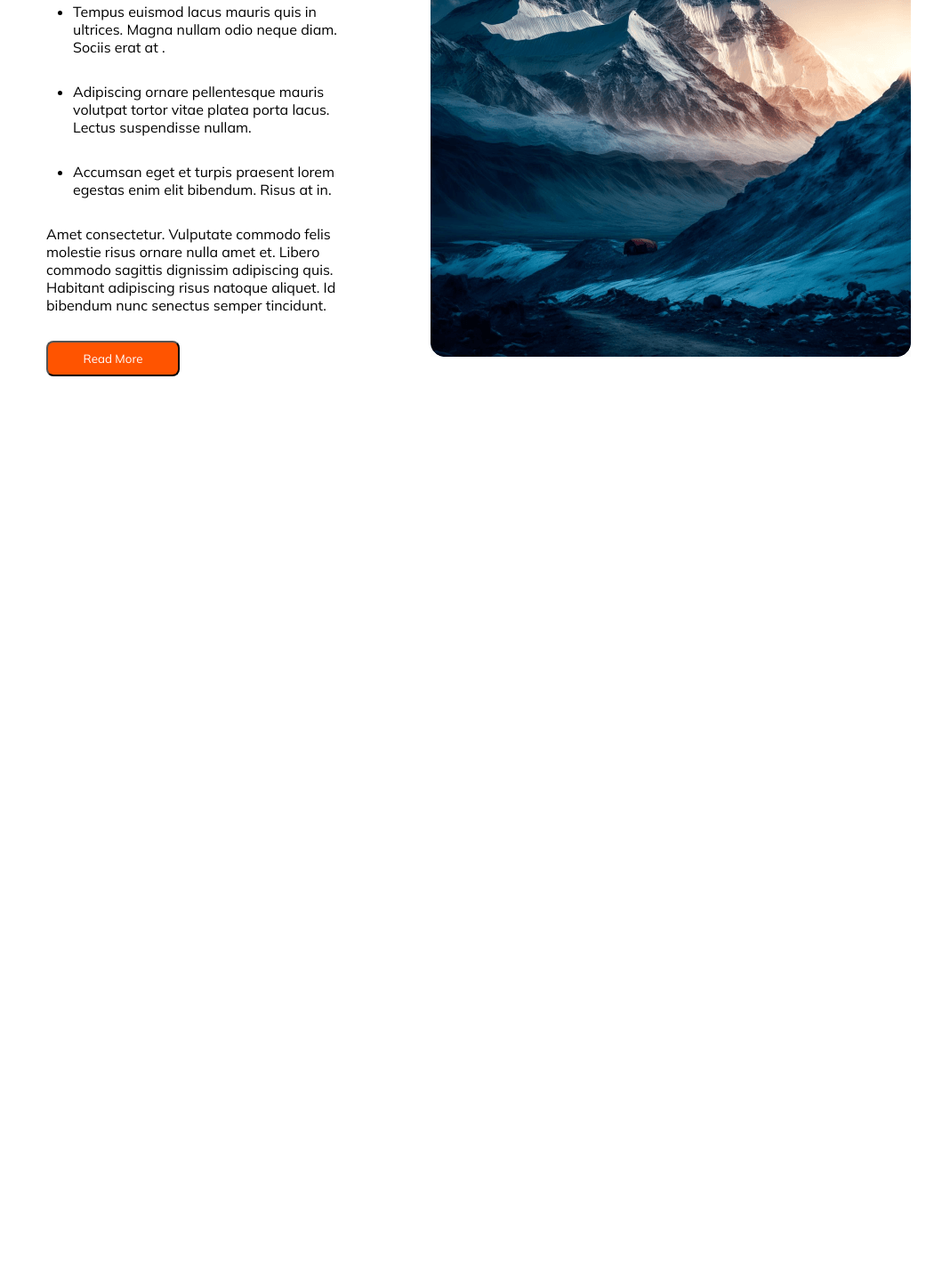
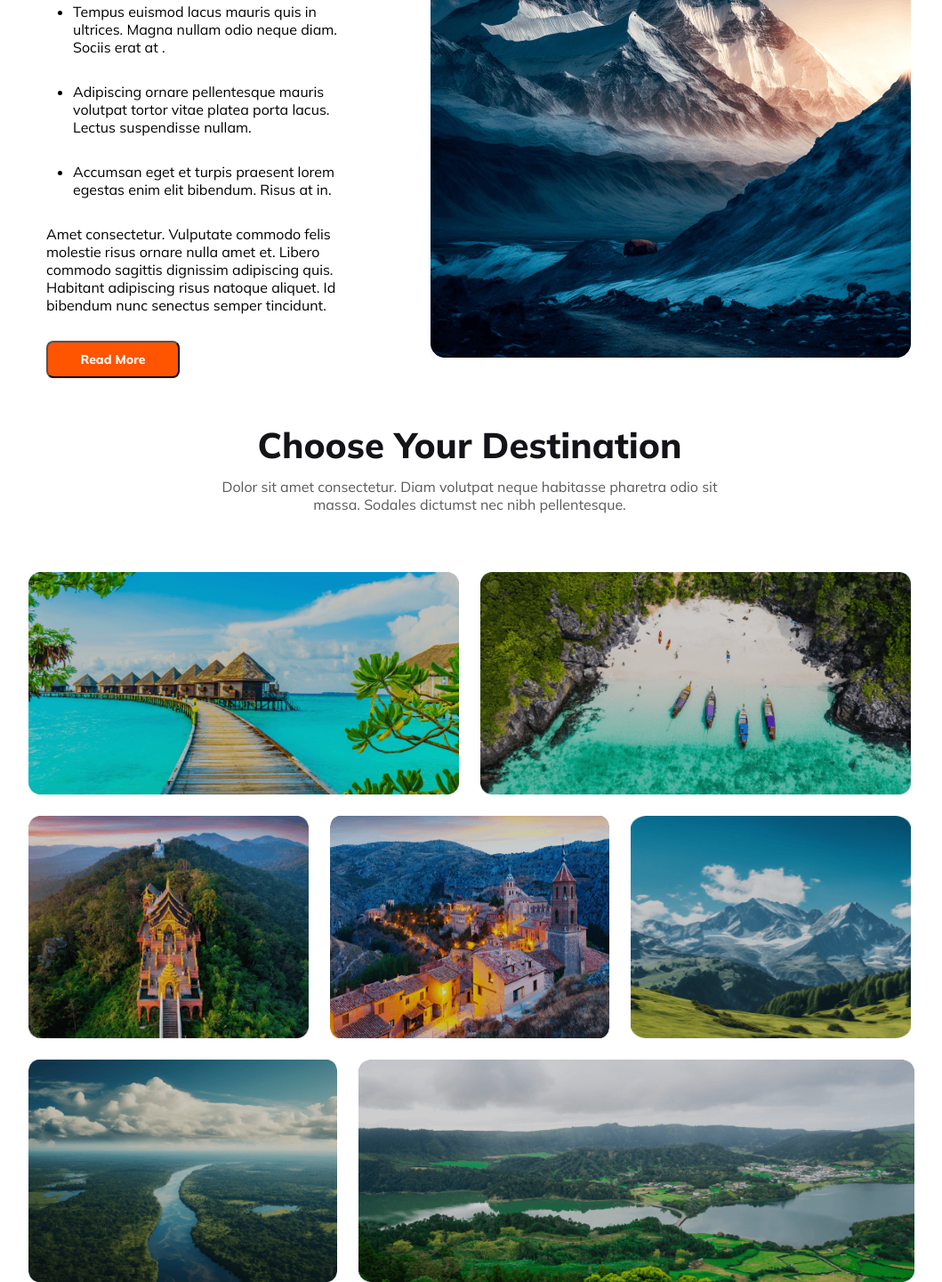
Before and after one commit to dvlprtanvir/Business-Travels-Services-R8-A2, a plain HTML site: page index.html in a window 1280 px wide. Shown: the part 647-2088 px from the top of the page at 89% size, without its empty margins (112-1171 px from the left). Before the commit the page ends 1090 px from the top, so only its background shows below. Drawn offline with Linux system fonts and the light colour scheme.

Commit message:
destination layout done

```diff
--- a/index.html
+++ b/index.html
@@ -68,16 +68,34 @@
         </div>
 
     </section>
+    <!-- Our Popular Tours section finish -->
+
+    <!-- Choose Your Destination section start  -->
+    <section class="destination-section">
+        <h1 style="text-align: center; margin-top: 30px;">Choose Your Destination</h1>
+        <p class="destination-description" style="text-align: center; margin-top: 10px;">Dolor sit amet consectetur.
+            Diam volutpat neque habitasse pharetra odio sit massa. Sodales dictumst nec nibh pellentesque.</p>
+        <div class="grid-container">
+            <div class="grid-container-one">
+                <img src="./Images/maldive.png" alt="">
+                <img src="./Images/indonasia.png" alt="">
+            </div>
+           <div class="grid-container-two">
+            <img src="./Images/srilanka.png" alt="">
+            <img src="./Images/northamerica.png" alt="">
+            <img src="./Images/kashmir.png" alt="">
+           </div>
+          <div class="grid-container-three">
+            <img src="./Images/bangladesh.png" alt="">
+            <img src="./Images/bandorbon.png" alt="">
+          </div>
 
 
+        </div>
+        </div>
 
-
-
-
-
-    <!-- Our Popular Tours section finish -->
-
-
+    </section>
+    <!-- Choose Your Destination section finish  -->
 
 
 
--- a/styles/responcive.css
+++ b/styles/responcive.css
@@ -15,9 +15,8 @@
         margin-bottom: 5px;
         height: auto;
 
+    }
 
-        /* width: 160px; */
-    }
     .popular-tours-main{
         display: flex;
         flex-direction:  column-reverse;
--- a/styles/style.css
+++ b/styles/style.css
@@ -64,6 +64,8 @@
     padding: 10px;
     width: 150px;
     border-radius: 8px;
+    font-size: 14px;
+    font-weight: 800;
 
 }
 
@@ -111,10 +113,11 @@
     text-align: left;
 }
 
-.popular-tours-description p{
-    margin: 30px  0;
+.popular-tours-description p {
+    margin: 30px 0;
 }
-.popular-tours-description li{
+
+.popular-tours-description li {
     margin: 30px;
 }
 
@@ -135,3 +138,68 @@
 
 
 /* popular-tours styles finish */
+
+
+
+
+/* Choose Your Destination-section styles start */
+
+.destination-section {
+    max-width: 992px;
+    margin: 0 auto;
+}
+
+.destination-section h1 {
+    color: rgb(19, 19, 24);
+    font-size: 40px;
+    font-weight: 800;
+    margin: 12px auto;
+}
+
+.destination-section p {
+    color: rgba(19, 19, 24, 0.7);
+    font-size: 16px;
+    font-weight: 400;
+    margin: 42px auto;
+    width: 600px;
+}
+
+.grid-container {
+
+    /* min-width: 400px; */
+    /* border: 5px solid red; */
+    /* grid-template-columns: 50% 50% ; */
+
+    /* grid-template-columns: repeat(2, 1fr); */
+}
+
+.grid-container-one {
+    display: grid;
+    grid-template-columns: repeat(2, 1fr);
+    gap: 24px;
+}
+
+.grid-container-two {
+    display: grid;
+    grid-template-columns: repeat(3, 1fr);
+    gap: 24px;
+}
+
+.grid-container-three {
+    display: grid;
+    grid-template-columns: 35% 63%;
+    gap: 24px;
+}
+
+
+
+.grid-container img {
+    width: 100%;
+    height: 250px;
+    margin-top: 24px;
+
+}
+
+
+
+/* Choose Your Destination-section styles finish */
```
Also changed, not shown: Images/bandorbon.png (renamed from Images/Rectangle 10.png), Images/bangladesh.png (renamed from Images/Rectangle 11.png), Images/indonasia.png (renamed from Images/Rectangle 8.png), Images/kashmir.png (renamed from Images/Rectangle 9.png), Images/maldive.png (renamed from Images/Rectangle 5.png), Images/northamerica.png (renamed from Images/Rectangle 7.png), Images/srilanka.png (renamed from Images/Rectangle 6.png).
